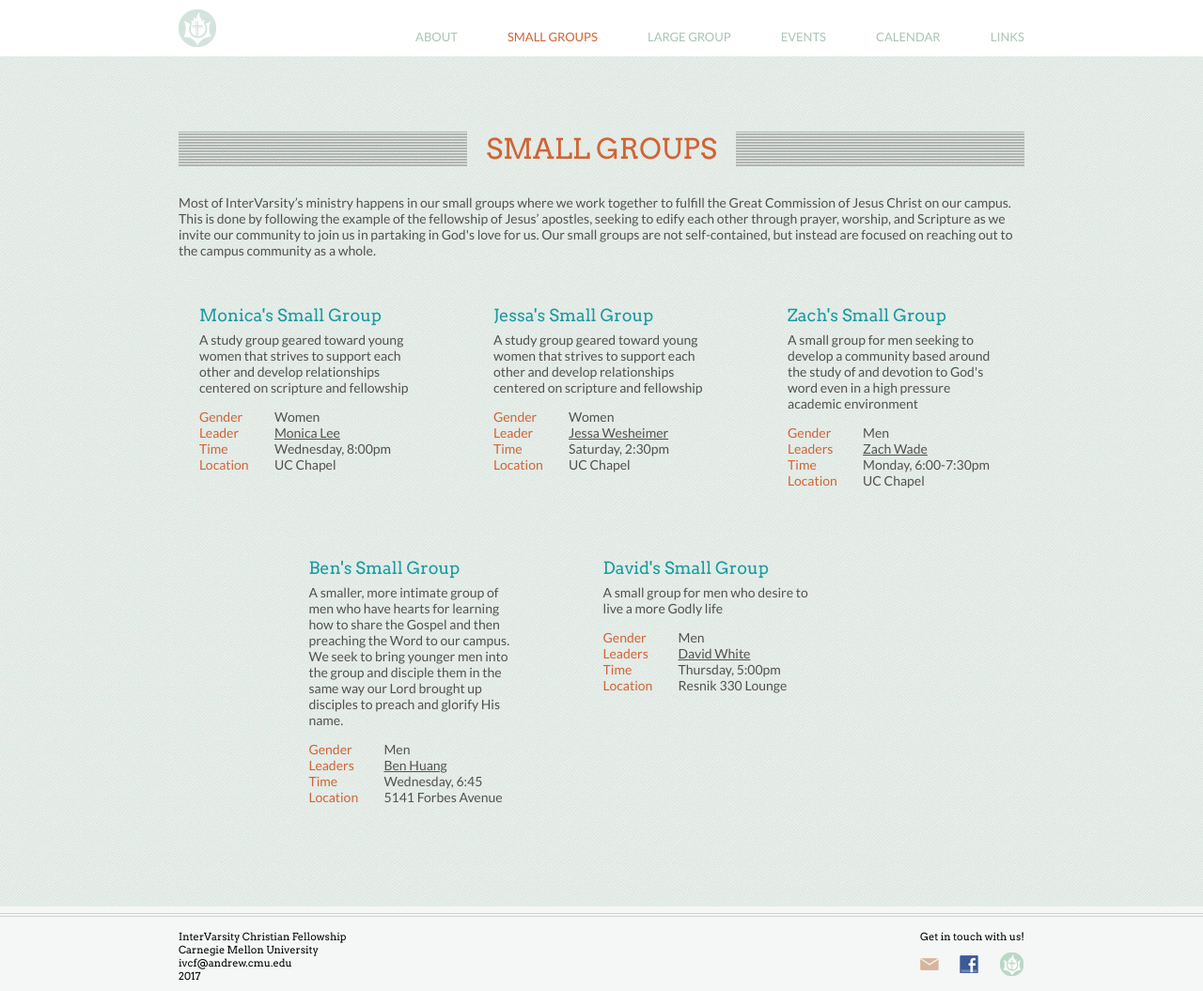
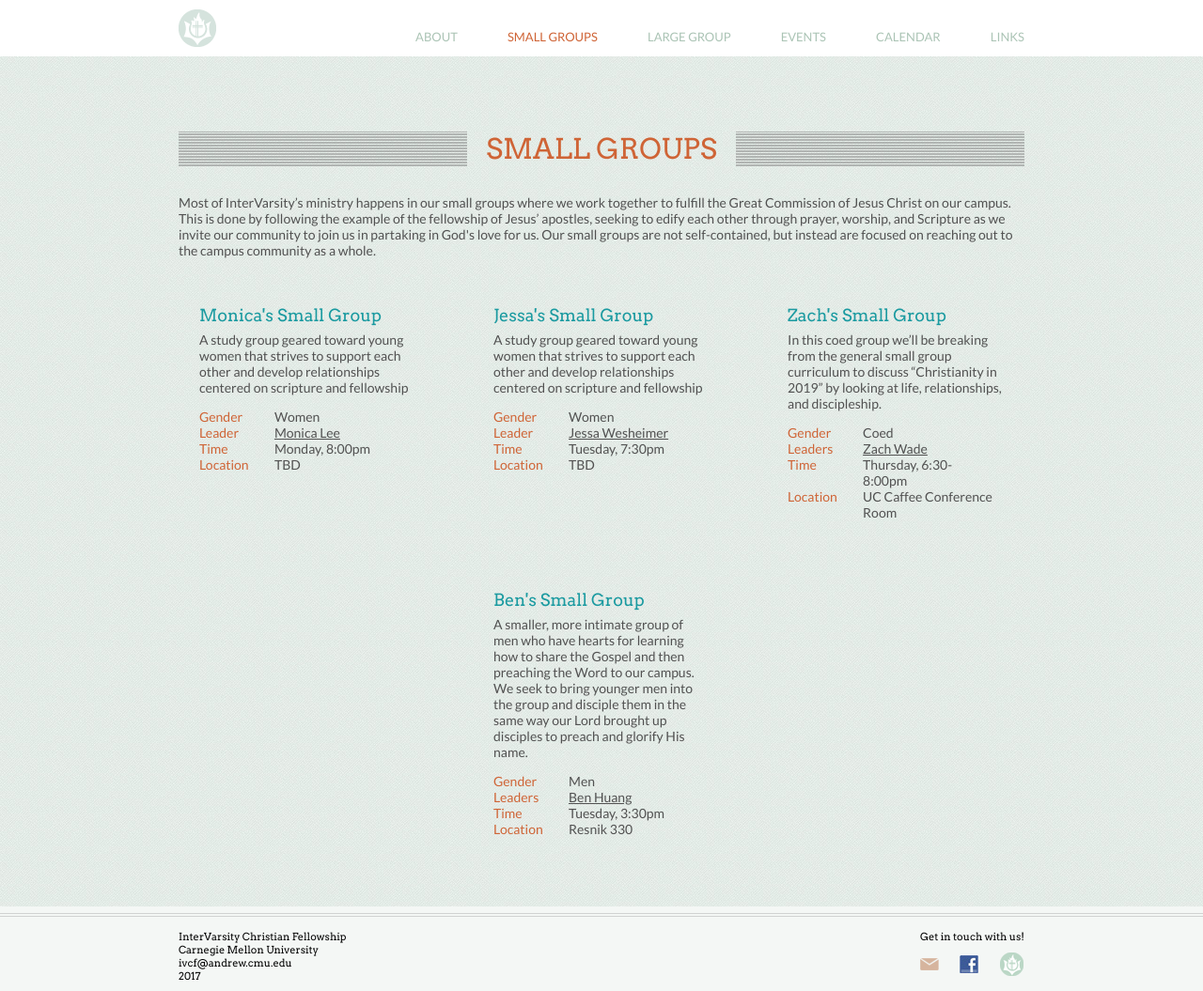
Before and after one commit to ivcf-cmu/ivcf-cmu.github.io, a Jekyll site: the page built from smallgroups.md, in a window 1280 px wide and 1055 px high. Shown: the whole window at 94% size. Built offline with Jekyll 4.4.1, drawn with Linux system fonts in a browser that asks for light colours.

Commit message:
updated the smallgroup info for Spring 2019

```diff
--- a/smallgroups.md
+++ b/smallgroups.md
@@ -17,9 +17,9 @@ Most of InterVarsity’s ministry happens in our small groups where we work toge
 			<dt>Leader</dt>
 			<dd><a href="mailto:monicale@andrew.cmu.edu" target="_blank">Monica Lee</a></dd>
 			<dt>Time</dt>
-			<dd>Wednesday, 8:00pm</dd>
+			<dd>Monday, 8:00pm</dd>
 			<dt>Location</dt>
-			<dd>UC Chapel</dd>
+			<dd>TBD</dd>
 			</dl>
 		</div>
 	</div>
@@ -33,25 +33,25 @@ Most of InterVarsity’s ministry happens in our small groups where we work toge
 			<dt>Leader</dt>
 			<dd><a href="mailto:jwesthei@andrew.cmu.edu" target="_blank">Jessa Wesheimer</a></dd>
 			<dt>Time</dt>
-			<dd>Saturday, 2:30pm</dd>
+			<dd>Tuesday, 7:30pm</dd>
 			<dt>Location</dt>
-			<dd>UC Chapel</dd>
+			<dd>TBD</dd>
 			</dl>
 		</div>
 	</div>
 	<div class="tricolumn">
 		<div class="smallgroup">
 			<h2>Zach's Small Group</h2>
-			<p>A small group for men seeking to develop a community based around the study of and devotion to God's word even in a high pressure academic environment</p>
+			<p>In this coed group we’ll be breaking from the general small group curriculum to discuss “Christianity in 2019” by looking at life, relationships, and discipleship.</p>
 			<dl>
 			<dt>Gender</dt>
-			<dd>Men</dd>
+			<dd>Coed</dd>
 			<dt>Leaders</dt>
 			<dd><a href="mailto:zwade@andrew.cmu.edu" target="_blank">Zach Wade</a></dd>
 			<dt>Time</dt>
-			<dd>Monday, 6:00-7:30pm </dd>
+			<dd>Thursday, 6:30-8:00pm</dd>
 			<dt>Location</dt>
-			<dd>UC Chapel</dd>
+			<dd>UC Caffee Conference Room</dd>
 			</dl>
 		</div>
 	</div>
@@ -65,23 +65,9 @@ Most of InterVarsity’s ministry happens in our small groups where we work toge
 			<dt>Leaders</dt>
 			<dd><a href="mailto:zemingbh@andrew.cmu.edu" target="_blank">Ben Huang</a></dd>
 			<dt>Time</dt>
-			<dd>Wednesday, 6:45</dd>
+			<dd>Tuesday, 3:30pm</dd>
 			<dt>Location</dt>
-			<dd>5141 Forbes Avenue</dd>
-			</dl>
-		</div>
-	</div>
-	<div class="tricolumn">
-		<div class="smallgroup">
-			<h2>David's Small Group</h2>
-			<p>A small group for men who desire to live a more Godly life</p>
-			<dl>
-			<dt>Gender</dt> <dd>Men</dd>
-			<dt>Leaders</dt> <dd><a href="mailto:dswhite@cmuintervarsity.org" target="_blank">David White</a></dd>
-			<dt>Time</dt>
-			<dd>Thursday, 5:00pm</dd>
-			<dt>Location</dt>
-			<dd>Resnik 330 Lounge</dd>
+			<dd>Resnik 330</dd>
 			</dl>
 		</div>
 	</div>
```
